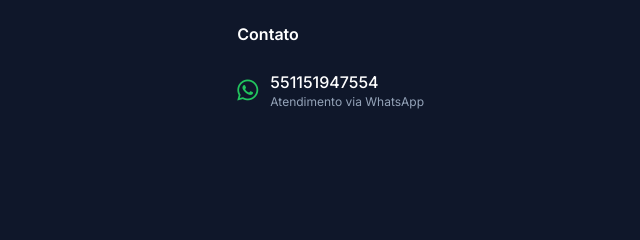
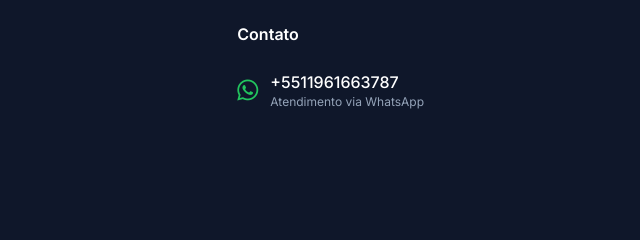
Before and after one commit to cartwaveinstituicao/svvltda, a plain HTML site: page index.html in a window 1280 px wide. Shown: the part 1889-2129 px from the top of the page, 640-1280 px from the left. Drawn offline with nearby package versions, Linux system fonts and the light colour scheme.

Commit message:
Update index.html

```diff
--- a/index.html
+++ b/index.html
@@ -92,7 +92,7 @@
             </div>
 
             <div class="flex items-center gap-4">
-                <a href="https://wa.me/+551151947554" target="_blank"
+                <a href="https://wa.me/+552139270967" target="_blank"
                    class="bg-blue-600 hover:bg-blue-700 text-white px-6 py-2.5 rounded-2xl font-semibold text-sm flex items-center gap-2 transition-colors">
                     <i class="fab fa-whatsapp text-lg"></i>
                     <span>Atendimento</span>
@@ -116,7 +116,7 @@
                     Atendimento, 2ª via de boleto, renegociação de dívidas e suporte completo com agilidade e transparência.
                 </p>
                 <div class="flex flex-wrap gap-4">
-                    <a href="https://wa.me/+5511952818831" target="_blank"
+                    <a href="https://wa.me/+552139270967" target="_blank"
                        class="bg-white text-blue-700 hover:bg-blue-50 px-8 py-4 rounded-3xl font-semibold text-lg flex items-center gap-3 transition-all">
                         <i class="fab fa-whatsapp text-2xl"></i>
                         Falar no WhatsApp agora
@@ -152,7 +152,7 @@
                     </div>
                     <h3 class="text-2xl font-semibold mb-3">Atendimento</h3>
                     <p class="text-slate-600 mb-8">Atendimento personalizado e rápido para esclarecer suas dúvidas.</p>
-                    <a href="https://wa.me/+551151947554" target="_blank"
+                    <a href="https://wa.me/+552139270967" target="_blank"
                        class="inline-flex items-center gap-2 text-blue-600 font-semibold hover:text-blue-700">
                         Iniciar atendimento <i class="fas fa-arrow-right"></i>
                     </a>
@@ -164,7 +164,7 @@
                     </div>
                     <h3 class="text-2xl font-semibold mb-3">2ª Via do Boleto</h3>
                     <p class="text-slate-600 mb-8">Emita a segunda via do seu boleto de forma simples e segura.</p>
-                    <a href="https://wa.me/+5511952818831" target="_blank"
+                    <a href="https://wa.me/552139270967" target="_blank"
                        class="inline-flex items-center gap-2 text-blue-600 font-semibold hover:text-blue-700">
                         Solicitar 2ª via <i class="fas fa-arrow-right"></i>
                     </a>
@@ -176,7 +176,7 @@
                     </div>
                     <h3 class="text-2xl font-semibold mb-3">Renegociação</h3>
                     <p class="text-slate-600 mb-8">Condições especiais para renegociar suas dívidas com facilidade.</p>
-                    <a href="https://wa.me/+551151947554" target="_blank"
+                    <a href="https://wa.me/+5511961663787" target="_blank"
                        class="inline-flex items-center gap-2 text-blue-600 font-semibold hover:text-blue-700">
                         Renegociar agora <i class="fas fa-arrow-right"></i>
                     </a>
@@ -188,7 +188,7 @@
                     </div>
                     <h3 class="text-2xl font-semibold mb-3">Suporte Técnico</h3>
                     <p class="text-slate-600 mb-8">Suporte completo para resolver qualquer problema com nossos serviços.</p>
-                    <a href="https://wa.me/+5511952818831" target="_blank"
+                    <a href="https://wa.me/+5511961663787" target="_blank"
                        class="inline-flex items-center gap-2 text-blue-600 font-semibold hover:text-blue-700">
                         Abrir chamado <i class="fas fa-arrow-right"></i>
                     </a>
@@ -202,7 +202,7 @@
         <div class="max-w-4xl mx-auto text-center px-6">
             <h2 class="text-4xl font-bold mb-6">Precisa de ajuda imediata?</h2>
             <p class="text-xl text-blue-100 mb-10">Nossa equipe está pronta para atender você pelo WhatsApp com rapidez e eficiência.</p>
-            <a href="https://wa.me/+551151947554" target="_blank"
+            <a href="https://wa.me/+5511961663787" target="_blank"
                class="inline-flex items-center gap-4 bg-white text-blue-700 hover:bg-blue-50 transition-all px-10 py-6 rounded-3xl text-2xl font-bold shadow-xl">
                 <i class="fab fa-whatsapp text-4xl"></i>
                 <div>
@@ -238,11 +238,11 @@
                 <div>
                     <h4 class="text-white font-semibold mb-6">Contato</h4>
                     <div class="space-y-4">
-                        <a href="https://wa.me/551151947554" target="_blank"
+                        <a href="https://wa.me/+5511961663787" target="_blank"
                            class="flex items-center gap-3 hover:text-white transition-colors">
                             <i class="fab fa-whatsapp text-2xl text-green-500"></i>
                             <div>
-                                <div class="font-medium text-white">551151947554</div>
+                                <div class="font-medium text-white">+5511961663787</div>
                                 <div class="text-xs">Atendimento via WhatsApp</div>
                             </div>
                         </a>
@@ -263,7 +263,7 @@
     </footer>
 
     <!-- Botão Flutuante WhatsApp -->
-    <a href="https://wa.me/5511952818831" target="_blank"
+    <a href="https://wa.me/+5511952818831" target="_blank"
        class="whatsapp-float">
         <i class="fab fa-whatsapp text-4xl"></i>
     </a>
```
